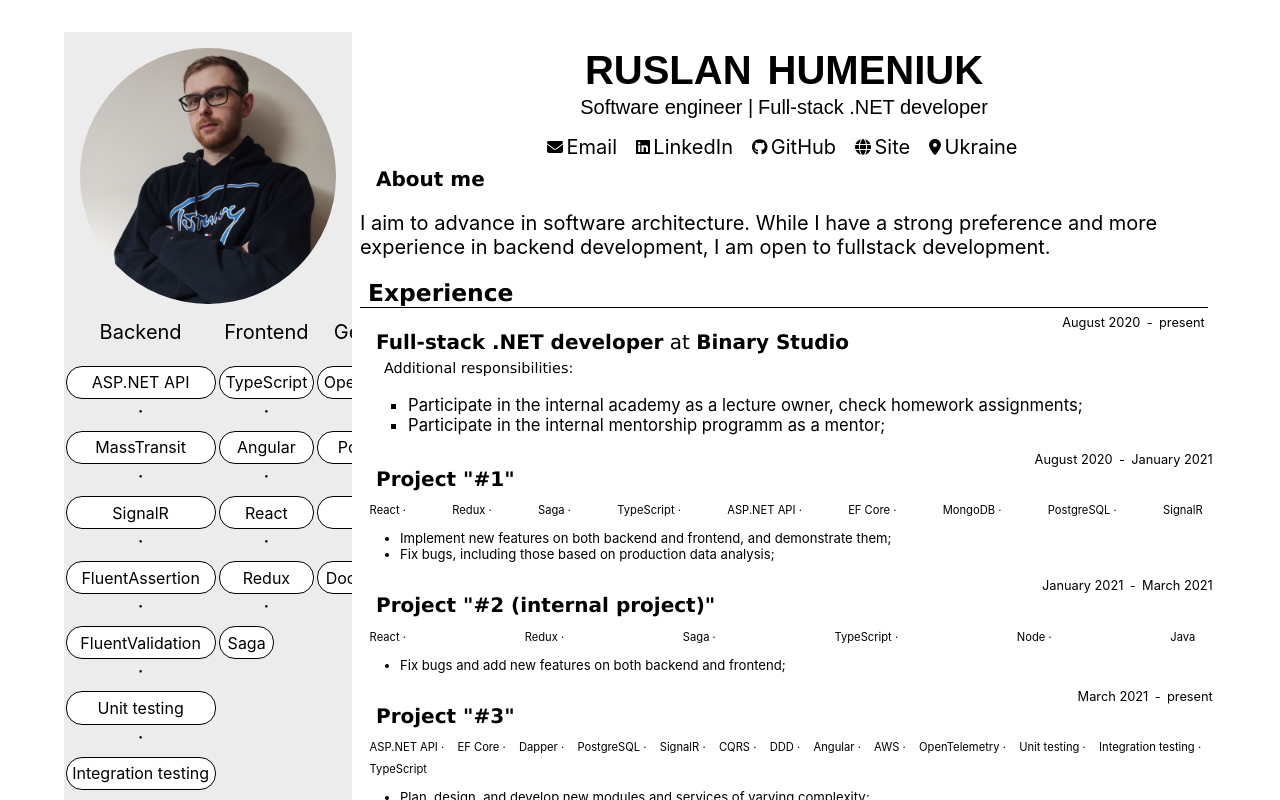
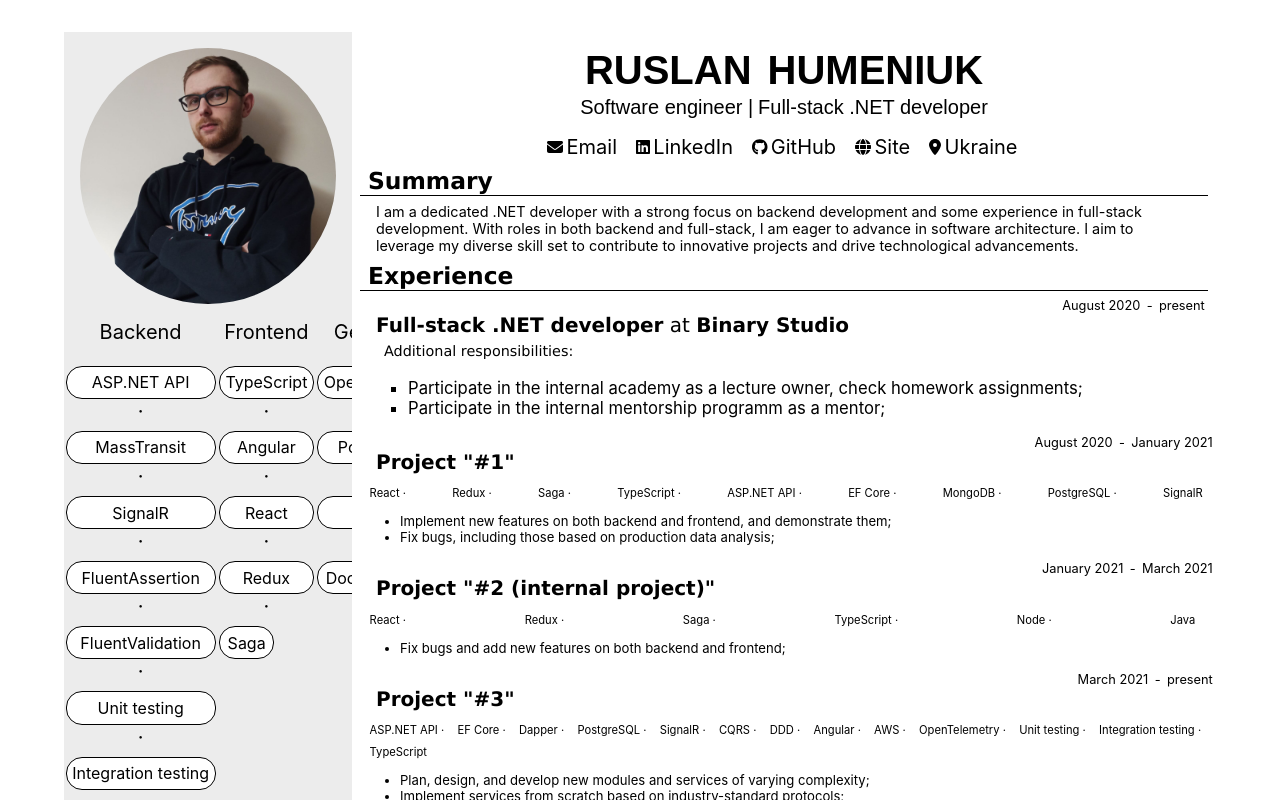
Before and after one commit to rusgumeniuk/portfolio, a React (Create React App) app: page / in a window 1280 px wide. Shown: the top 800 px of the page. Built offline with nearby package versions, Linux system fonts and the light colour scheme.

Commit message:
feat: update summary text, font size and section title

```diff
--- a/src/components/summary/Summary.css
+++ b/src/components/summary/Summary.css
@@ -1,3 +1,4 @@
-.summary {
-  margin: 0.5rem;
+.summary-text {
+  margin: 0.5rem 1.5rem;
+  font-size: 0.9rem;
 }
--- a/src/components/summary/Summary.tsx
+++ b/src/components/summary/Summary.tsx
@@ -1,12 +1,14 @@
 import { FC } from 'react';
+import Divider from '../shared/divider/Divider';
 import { AboutMe } from './data';
 import './Summary.css';
 
 const Summary: FC = () => {
   return (
     <div className="summary">
-      <h4 className="title">About me</h4>
-      <p>{AboutMe}</p>
+      <h3 className="title">Summary</h3>
+      <Divider />
+      <p className="summary-text">{AboutMe}</p>
     </div>
   );
 };
--- a/src/components/summary/data.ts
+++ b/src/components/summary/data.ts
@@ -1,2 +1,5 @@
-export const AboutMe =
-  'I aim to advance in software architecture. While I have a strong preference and more experience in backend development, I am open to fullstack development.';
+export const AboutMe = `
+  I am a dedicated .NET developer with a strong focus on backend development and some experience in full-stack development.
+  With roles in both backend and full-stack, I am eager to advance in software architecture.
+  I aim to leverage my diverse skill set to contribute to innovative projects and drive technological advancements.
+`;
```
